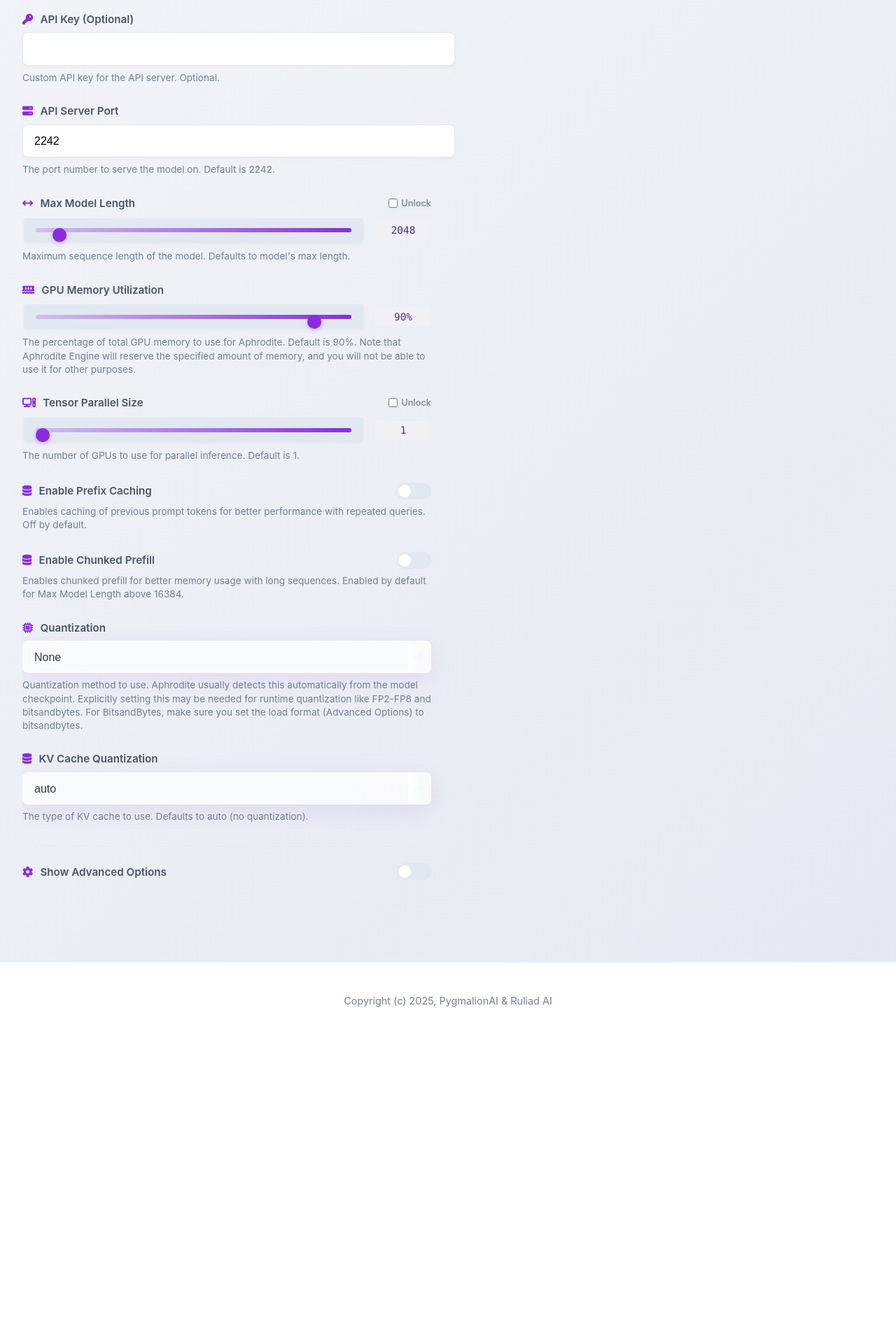
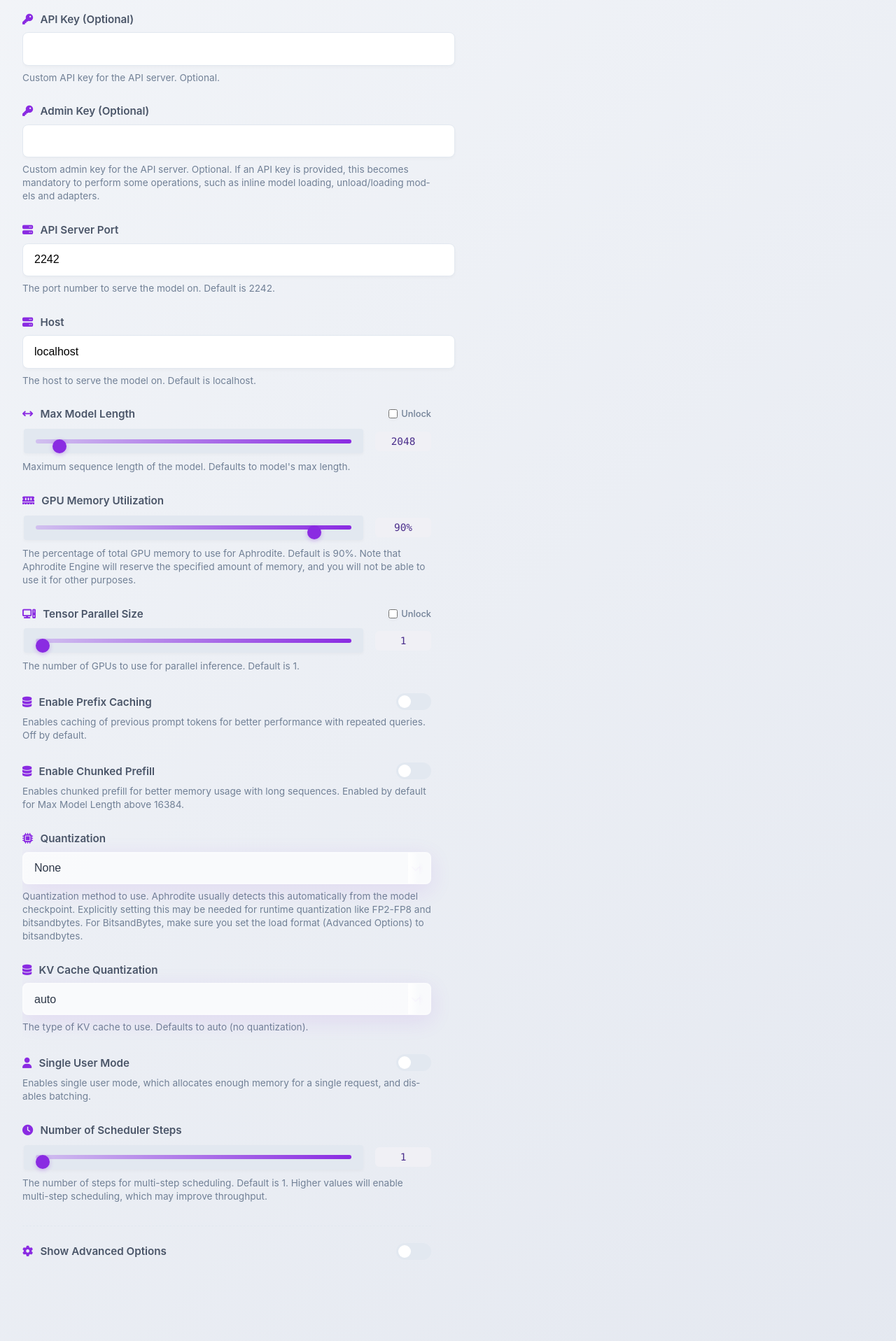
Before and after one commit to aphrodite-engine/cli-generator, a React (Create React App) app: page / in a window 1280 px wide. Shown: the part 822-2739 px from the top of the page at 70% size. Before the commit the page ends 2308 px from the top, so only its background shows below. Built offline with nearby package versions, Linux system fonts and the light colour scheme.

Commit message:
some more options

```diff
--- a/src/App.js
+++ b/src/App.js
@@ -5,6 +5,8 @@ function App() {
   const [modelId, setModelId] = useState('');
   const [servedModelName, setServedModelName] = useState('');
   const [apiKey, setApiKey] = useState('');
+  const [adminKey, setAdminKey] = useState('');
+  const [host, setHost] = useState('localhost');
   const [servedModelPort, setServedModelPort] = useState('2242');
   const [maxModelLen, setMaxModelLen] = useState('2048');
   const [unlockMaxLength, setUnlockMaxLength] = useState(false);
@@ -15,10 +17,8 @@ function App() {
   const [enableChunkedPrefill, setEnableChunkedPrefill] = useState(false);
   const [quantization, setQuantization] = useState('None');
   const [kvCacheType, setKvCacheType] = useState('auto');
-  const [copied, setCopied] = useState(false);
-  const [animate, setAnimate] = useState(false);
-  const [showScrollBtn, setShowScrollBtn] = useState(false);
-  const [showAdvancedOptions, setShowAdvancedOptions] = useState(false);
+  const [singleUserMode, setSingleUserMode] = useState(false);
+  const [numSchedulerSteps, setNumSchedulerSteps] = useState('1');
   const [maxBatchSize, setMaxBatchSize] = useState('256');
   const [pipelineParallelSize, setPipelineParallelSize] = useState('1');
   const [unlockPipelineParallelSize, setUnlockPipelineParallelSize] = useState(false);
@@ -66,6 +66,13 @@ function App() {
     useState('0.3');
   const [disableLogprobsDuringSpecDecoding, setDisableLogprobsDuringSpecDecoding] =
     useState('auto');
+  const [disableCustomAllReduce, setDisableCustomAllReduce] = useState(false);
+  const [allowInlineModelLoading, setAllowInlineModelLoading] = useState(false);
+
+  const [showScrollBtn, setShowScrollBtn] = useState(false);
+  const [showAdvancedOptions, setShowAdvancedOptions] = useState(false);
+  const [copied, setCopied] = useState(false);
+  const [animate, setAnimate] = useState(false);
 
   const commandSectionRef = useRef(null);
 
@@ -238,6 +245,14 @@ function App() {
       command += ` --api-keys ${apiKey}`;
     }
 
+    if (adminKey !== '') {
+      command += ` --admin-key ${adminKey}`;
+    }
+
+    if (host !== 'localhost') {
+      command += ` --host ${host}`;
+    }
+
     if (servedModelPort !== '2242') {
       command += ` --port ${servedModelPort}`;
     }
@@ -268,6 +283,14 @@ function App() {
 
     if (kvCacheType !== 'auto') {
       command += ` --kv-cache-type ${kvCacheType}`;
+    }
+
+    if (singleUserMode) {
+      command += ` --single-user-mode`;
+    }
+
+    if (numSchedulerSteps !== '1') {
+      command += ` --num-scheduler-steps ${numSchedulerSteps}`;
     }
 
     if (maxBatchSize !== '256') {
@@ -418,6 +441,14 @@ function App() {
 
     if (disableLogprobsDuringSpecDecoding !== 'auto') {
       command += ` --disable-logprobs-during-spec-decoding ${disableLogprobsDuringSpecDecoding}`;
+    }
+
+    if (disableCustomAllReduce) {
+      command += ` --disable-custom-all-reduce`;
+    }
+
+    if (allowInlineModelLoading) {
+      command += ` --allow-inline-model-loading`;
     }
 
     return command;
@@ -511,6 +542,24 @@ function App() {
               <div className="field-hint">Custom API key for the API server. Optional.</div>
             </div>
 
+            {/* Admin Key field */}
+            <div className="input-group">
+              <label htmlFor="adminKey">
+                <i className="fa-solid fa-key"></i> Admin Key (Optional)
+              </label>
+              <input
+                type="text"
+                id="adminKey"
+                value={adminKey}
+                onChange={e => setAdminKey(e.target.value)}
+              />
+              <div className="field-hint">
+                Custom admin key for the API server. Optional. If an API key is provided, this
+                becomes mandatory to perform some operations, such as inline model loading,
+                unload/loading models and adapters.
+              </div>
+            </div>
+
             {/* API Server Port field */}
             <div className="input-group">
               <label htmlFor="servedModelPort">
@@ -525,6 +574,23 @@ function App() {
               />
               <div className="field-hint">
                 The port number to serve the model on. Default is 2242.
+              </div>
+            </div>
+
+            {/* Host for the server */}
+            <div className="input-group">
+              <label htmlFor="host">
+                <i className="fa-solid fa-server"></i> Host
+              </label>
+              <input
+                type="text"
+                id="host"
+                value={host}
+                onChange={e => setHost(e.target.value)}
+                placeholder="Enter host (e.g. localhost)"
+              />
+              <div className="field-hint">
+                The host to serve the model on. Default is localhost.
               </div>
             </div>
 
@@ -732,6 +798,47 @@ function App() {
               </div>
               <div className="field-hint">
                 The type of KV cache to use. Defaults to auto (no quantization).
+              </div>
+            </div>
+
+            {/* Single User Mode */}
+            <div className="input-group">
+              <div className="toggle-field" onClick={() => setSingleUserMode(!singleUserMode)}>
+                <label className="toggle-label">
+                  <i className="fa-solid fa-user"></i> Single User Mode
+                </label>
+                <div className="toggle-switch">
+                  <input type="checkbox" checked={singleUserMode} readOnly />
+                  <span className="toggle-slider"></span>
+                </div>
+              </div>
+              <div className="field-hint">
+                Enables single user mode, which allocates enough memory for a single request, and
+                disables batching.
+              </div>
+            </div>
+
+            {/* Number of Scheduler Steps */}
+            <div className="input-group">
+              <label htmlFor="numSchedulerSteps">
+                <i className="fa-solid fa-clock"></i> Number of Scheduler Steps
+              </label>
+              <div className="slider-container">
+                <input
+                  type="range"
+                  id="numSchedulerStepsSlider"
+                  min="1"
+                  max="32"
+                  step="1"
+                  value={numSchedulerSteps}
+                  onChange={e => setNumSchedulerSteps(e.target.value)}
+                  className="slider"
+                />
+                <div className="slider-value">{numSchedulerSteps}</div>
+              </div>
+              <div className="field-hint">
+                The number of steps for multi-step scheduling. Default is 1. Higher values will
+                enable multi-step scheduling, which may improve throughput.
               </div>
             </div>
 
@@ -1755,6 +1862,49 @@ function App() {
                   </div>
                 </div>
 
+                {/* Disable Custom All Reduce toggle*/}
+                <div className="input-group">
+                  <div
+                    className="toggle-field"
+                    onClick={() => setDisableCustomAllReduce(!disableCustomAllReduce)}
+                  >
+                    <label className="toggle-label">
+                      <i className="fa-solid fa-ban"></i> Disable Custom All Reduce
+                    </label>
+                    <div className="toggle-switch">
+                      <input type="checkbox" checked={disableCustomAllReduce} readOnly />
+                      <span className="toggle-slider"></span>
+                    </div>
+                  </div>
+                  <div className="field-hint">
+                    Disable the custom all reduce kernels. Only disable these if your hardware
+                    doesn't support them, and you're getting benign warnings in the logger, or if
+                    you have issues with the kernels.
+                  </div>
+                </div>
+
+                {/* Allow Inline Model Loading */}
+                <div className="input-group">
+                  <div
+                    className="toggle-field"
+                    onClick={() => setAllowInlineModelLoading(!allowInlineModelLoading)}
+                  >
+                    <label className="toggle-label">
+                      <i className="fa-solid fa-check-double"></i> Allow Inline Model Loading
+                    </label>
+                    <div className="toggle-switch">
+                      <input type="checkbox" checked={allowInlineModelLoading} readOnly />
+                      <span className="toggle-slider"></span>
+                    </div>
+                  </div>
+                </div>
+                <div className="field-hint">
+                  Allow inline model loading. If enabled, specifying a different model in the
+                  request from the loaded model will unload the current one and attempt to load the
+                  new one. Useful for testing different models without restarting the server. Note
+                  that if your server is behind an API key, you will need to also enable admin key
+                  and use that for the request.
+                </div>
                 {/* End */}
               </div>
             )}
```
